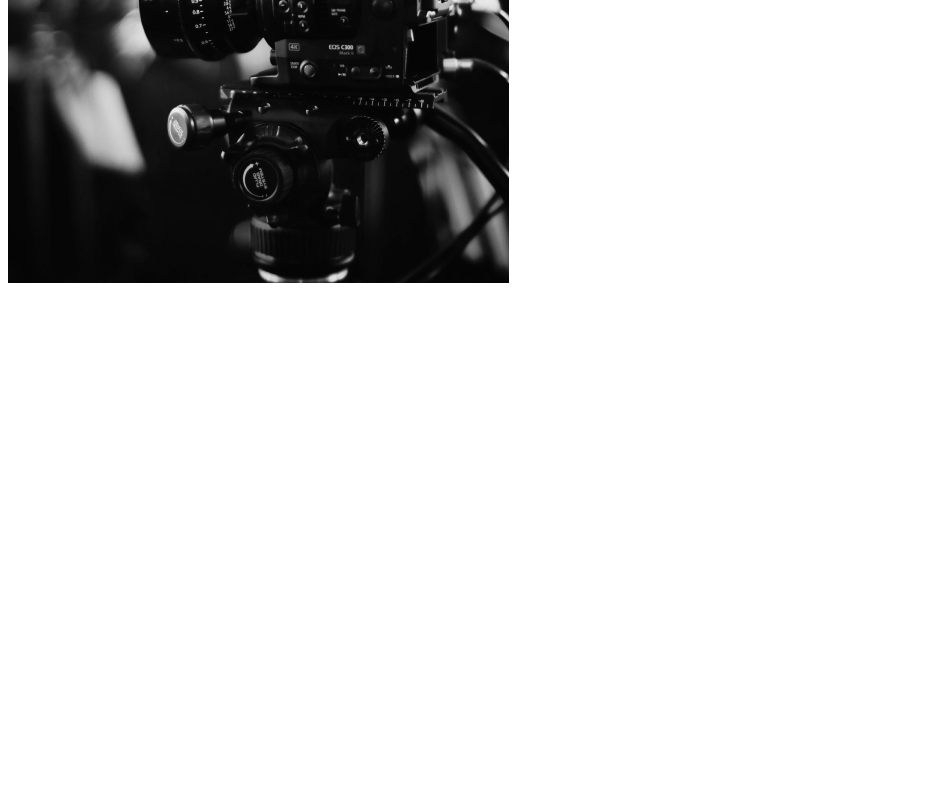
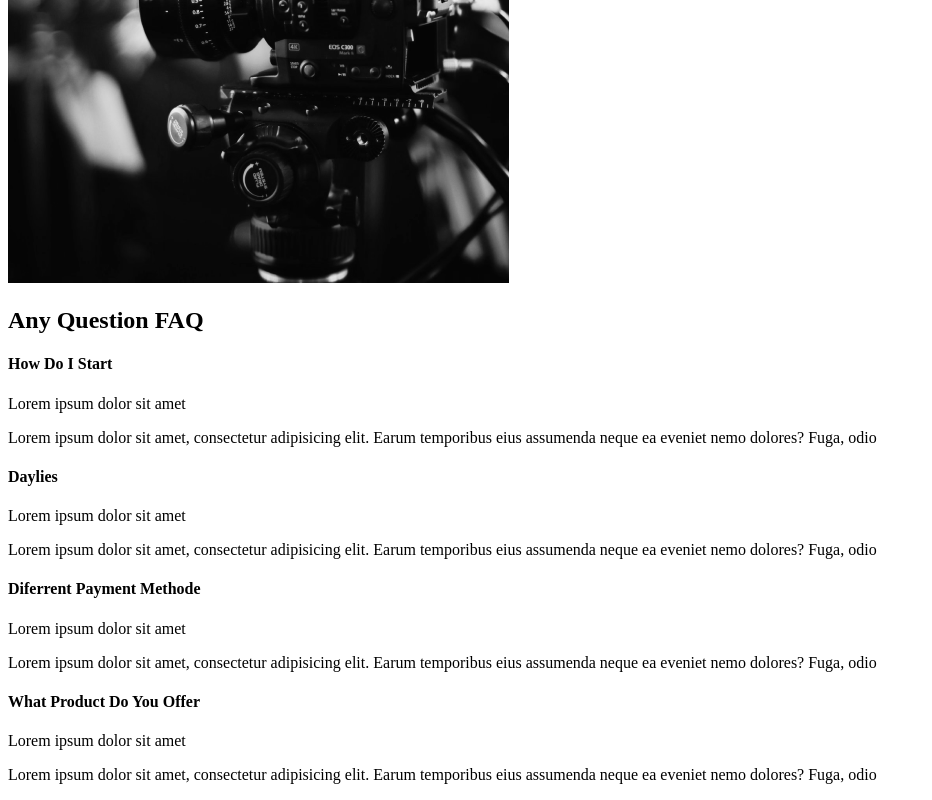
Before and after one commit to Xaisone/the-creative-react-captrue, a React (Create React App) app: page / in a window 1280 px wide. Shown: the part 2099-2899 px from the top of the page, without its empty margins (0-932 px from the left). Before the commit the page ends 2394 px from the top, so only its background shows below. Built offline with nearby package versions, Linux system fonts and the light colour scheme.

Commit message:
4.Faq Section

```diff
--- /dev/null
+++ b/src/components/FaqSection.js
@@ -0,0 +1,53 @@
+
+
+const FaqSection = () => {
+  return (
+    <div className="faq">
+      <h2>
+        Any Question <span>FAQ</span>
+      </h2>
+      <div className="question">
+        <h4>How Do I Start</h4>
+        <div className="answer">
+          <p>Lorem ipsum dolor sit amet</p>
+          <p>
+            Lorem ipsum dolor sit amet, consectetur adipisicing elit. Earum
+            temporibus eius assumenda neque ea eveniet nemo dolores? Fuga, odio
+          </p>
+        </div>
+      </div>
+      <div className="question">
+        <h4>Daylies</h4>
+        <div className="answer">
+          <p>Lorem ipsum dolor sit amet</p>
+          <p>
+            Lorem ipsum dolor sit amet, consectetur adipisicing elit. Earum
+            temporibus eius assumenda neque ea eveniet nemo dolores? Fuga, odio
+          </p>
+        </div>
+      </div>
+      <div className="question">
+        <h4>Diferrent Payment Methode</h4>
+        <div className="answer">
+          <p>Lorem ipsum dolor sit amet</p>
+          <p>
+            Lorem ipsum dolor sit amet, consectetur adipisicing elit. Earum
+            temporibus eius assumenda neque ea eveniet nemo dolores? Fuga, odio
+          </p>
+        </div>
+      </div>
+      <div className="question">
+        <h4>What Product Do You Offer</h4>
+        <div className="answer">
+          <p>Lorem ipsum dolor sit amet</p>
+          <p>
+            Lorem ipsum dolor sit amet, consectetur adipisicing elit. Earum
+            temporibus eius assumenda neque ea eveniet nemo dolores? Fuga, odio
+          </p>
+        </div>
+      </div>
+    </div>
+  );
+};
+
+export default FaqSection;
--- a/src/pages/AboutUs.js
+++ b/src/pages/AboutUs.js
@@ -1,11 +1,13 @@
 import AboutSection from "../components/AboutSection";
 import ServicesSection from "../components/ServicesSection";
+import FaqSection from "../components/FaqSection";
 
 const AboutUs = () => {
   return (
     <>
       <AboutSection />
       <ServicesSection />
+      <FaqSection/>
     </>
   );
 };
```
